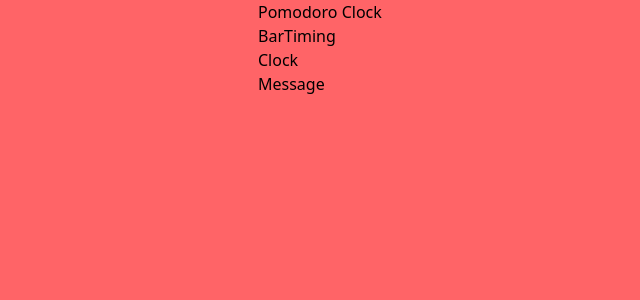
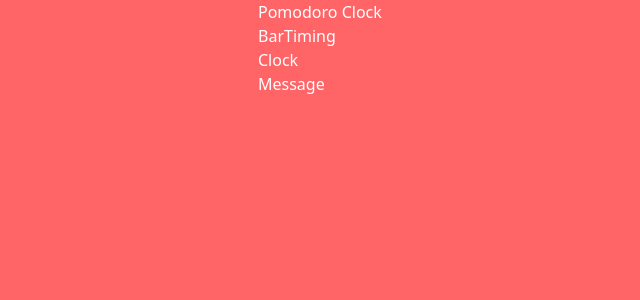
Before and after one commit to TrinhDuc01/pomodoro-clock, a React (Vite) app: page / in a window 1280 px wide. Shown: the top 300 px of the page, without its empty margins (78-718 px from the left). Built offline with nearby package versions, Linux system fonts and the light colour scheme.

Commit message:
background

```diff
--- a/src/App.jsx
+++ b/src/App.jsx
@@ -3,7 +3,7 @@ import Container from './components/Container'
 
 function App() {
   return (
-    <div className='bg-red-400 h-[100vh]'>
+    <div className='bg-red-400 h-[100vh] text-white'>
       <Container/>
     </div>
   )
```
